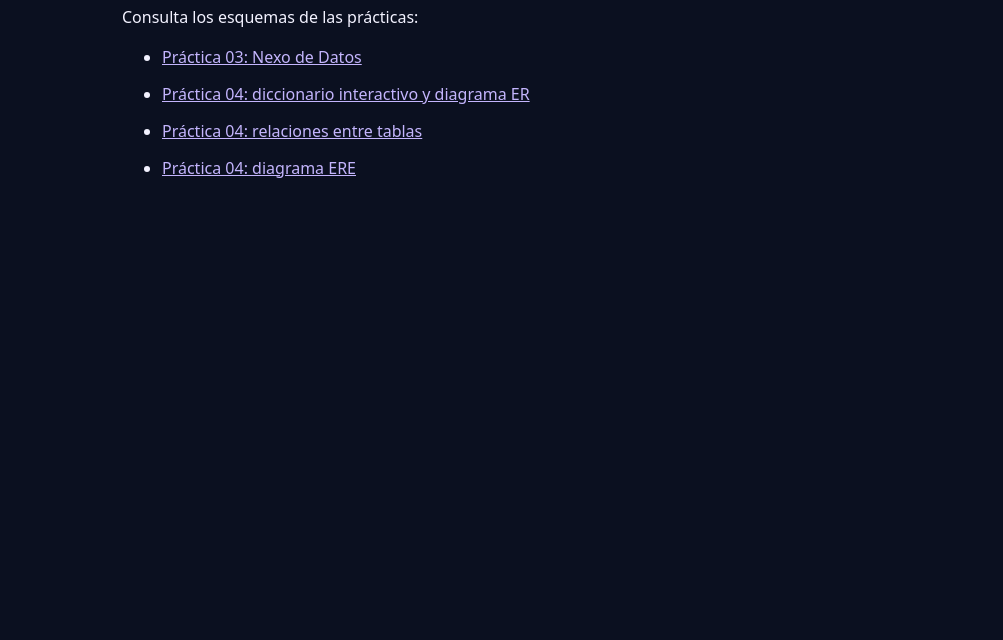
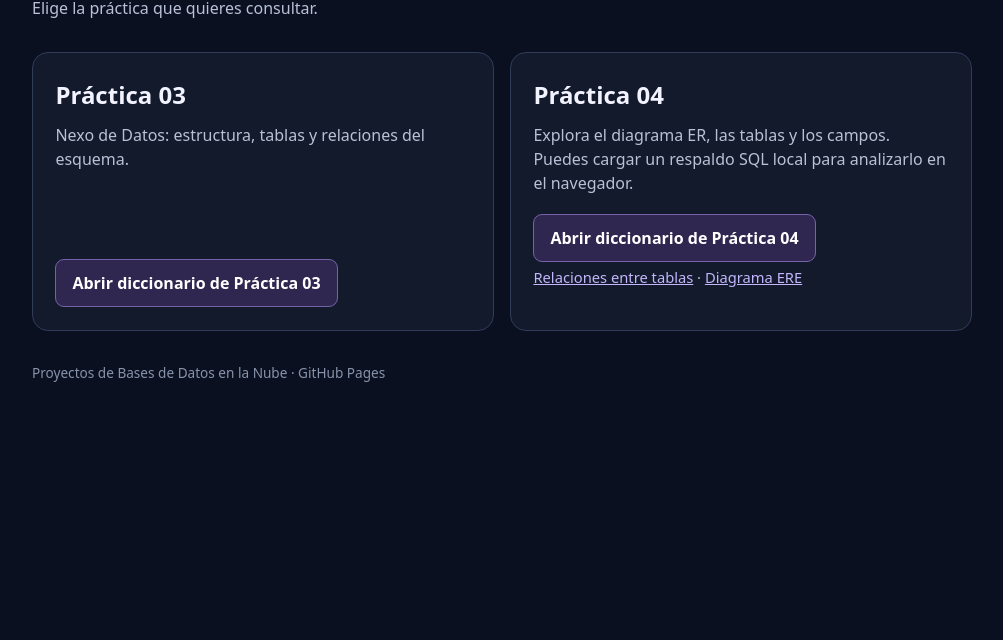
Before and after one commit to xluiscm/Practicas_BDN_240343, a plain HTML site: page docs/index.html in a window 1280 px wide. Shown: the part 160-800 px from the top of the page, without its empty margins (138-1141 px from the left). Drawn offline with Linux system fonts and the light colour scheme.

Commit message:
BDN - Practica04
update: Restaura ponderaciones y selector de prácticas en Pages

```diff
--- a/docs/index.html
+++ b/docs/index.html
@@ -6,20 +6,39 @@
     <meta name="theme-color" content="#0b1020">
     <title>Diccionarios de datos · BDN</title>
     <style>
-      body{font:16px/1.5 system-ui,sans-serif;max-width:760px;margin:12vh auto;padding:0 1.25rem;background:#0b1020;color:#f3f2ff}
-      a{color:#c4b5fd}li{margin:.8rem 0}
+      *{box-sizing:border-box}
+      body{font:16px/1.5 system-ui,sans-serif;max-width:980px;margin:10vh auto;padding:0 1.25rem;background:#0b1020;color:#f3f2ff}
+      h1{font-size:clamp(2rem,5vw,3rem);margin-bottom:.25rem}
+      .intro{color:#b8c1d6;margin-top:0}
+      .choices{display:grid;grid-template-columns:repeat(auto-fit,minmax(280px,1fr));gap:1rem;margin:2rem 0}
+      .card{background:#121a2b;border:1px solid #303c58;border-radius:16px;padding:1.4rem;display:flex;flex-direction:column;align-items:flex-start}
+      .card h2{margin:.1rem 0 .35rem}
+      .card p{color:#b8c1d6;margin:.25rem 0 1.2rem}
+      a{color:#c4b5fd}
+      .primary{display:inline-block;background:#302750;color:#fff;text-decoration:none;font-weight:650;padding:.7rem 1rem;border:1px solid #7562a9;border-radius:9px;margin-top:auto}
+      .primary:hover{background:#403365}
+      .extra{margin:.8rem 0 0;font-size:.92rem}
+      footer{color:#8793aa;font-size:.85rem;margin-top:2rem}
     </style>
   </head>
   <body>
     <main>
       <h1>Diccionarios de datos</h1>
-      <p>Consulta los esquemas de las prácticas:</p>
-      <ul>
-        <li><a href="diccionario/diccionario.html">Práctica 03: Nexo de Datos</a></li>
-        <li><a href="practica04/diccionario.html">Práctica 04: diccionario interactivo y diagrama ER</a></li>
-        <li><a href="practica04/relaciones.html">Práctica 04: relaciones entre tablas</a></li>
-        <li><a href="practica04/diagrama_ere.html">Práctica 04: diagrama ERE</a></li>
-      </ul>
+      <p class="intro">Elige la práctica que quieres consultar.</p>
+      <section class="choices" aria-label="Seleccionar práctica">
+        <article class="card">
+          <h2>Práctica 03</h2>
+          <p>Nexo de Datos: estructura, tablas y relaciones del esquema.</p>
+          <a class="primary" href="diccionario/diccionario.html">Abrir diccionario de Práctica 03</a>
+        </article>
+        <article class="card">
+          <h2>Práctica 04</h2>
+          <p>Explora el diagrama ER, las tablas y los campos. Puedes cargar un respaldo SQL local para analizarlo en el navegador.</p>
+          <a class="primary" href="practica04/diccionario.html">Abrir diccionario de Práctica 04</a>
+          <p class="extra"><a href="practica04/relaciones.html">Relaciones entre tablas</a> · <a href="practica04/diagrama_ere.html">Diagrama ERE</a></p>
+        </article>
+      </section>
+      <footer>Proyectos de Bases de Datos en la Nube · GitHub Pages</footer>
     </main>
   </body>
 </html>
```
Also changed, not shown: README.md.
